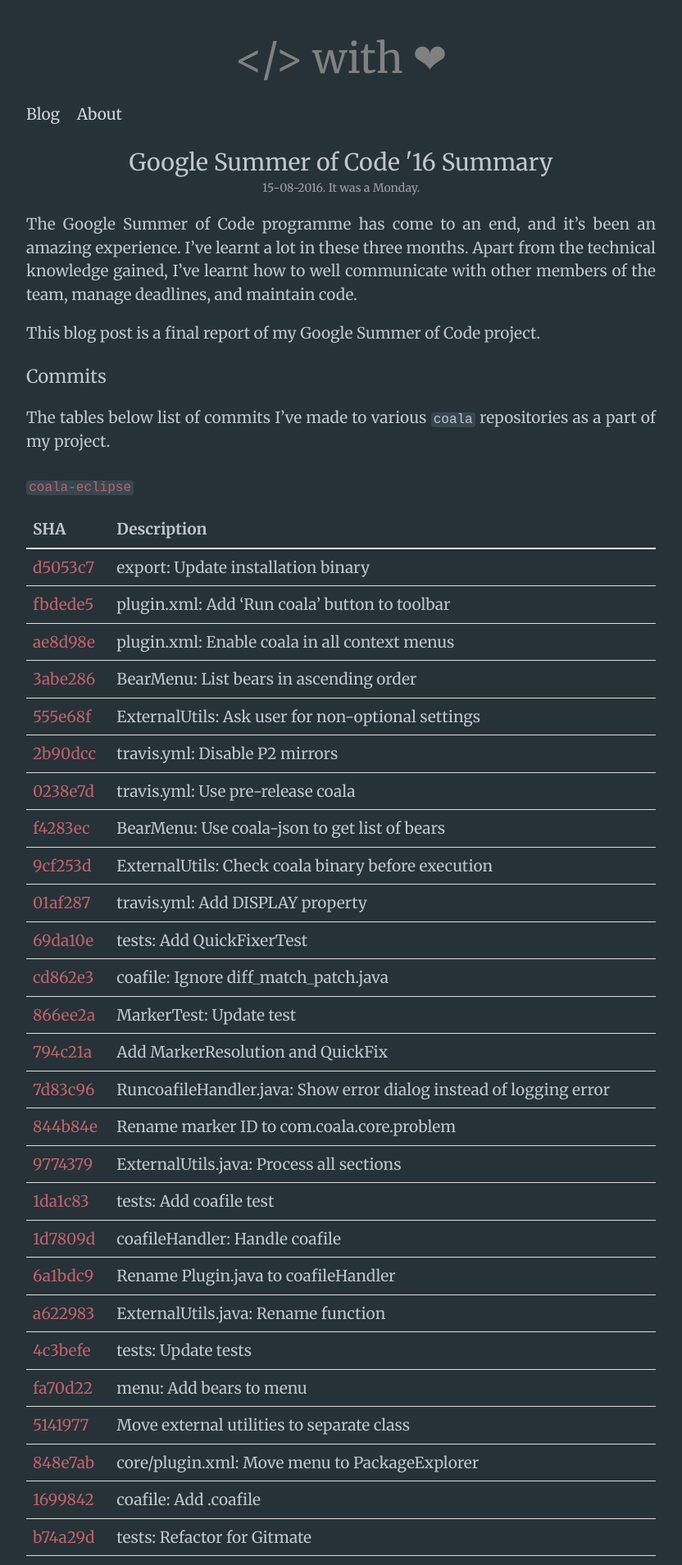
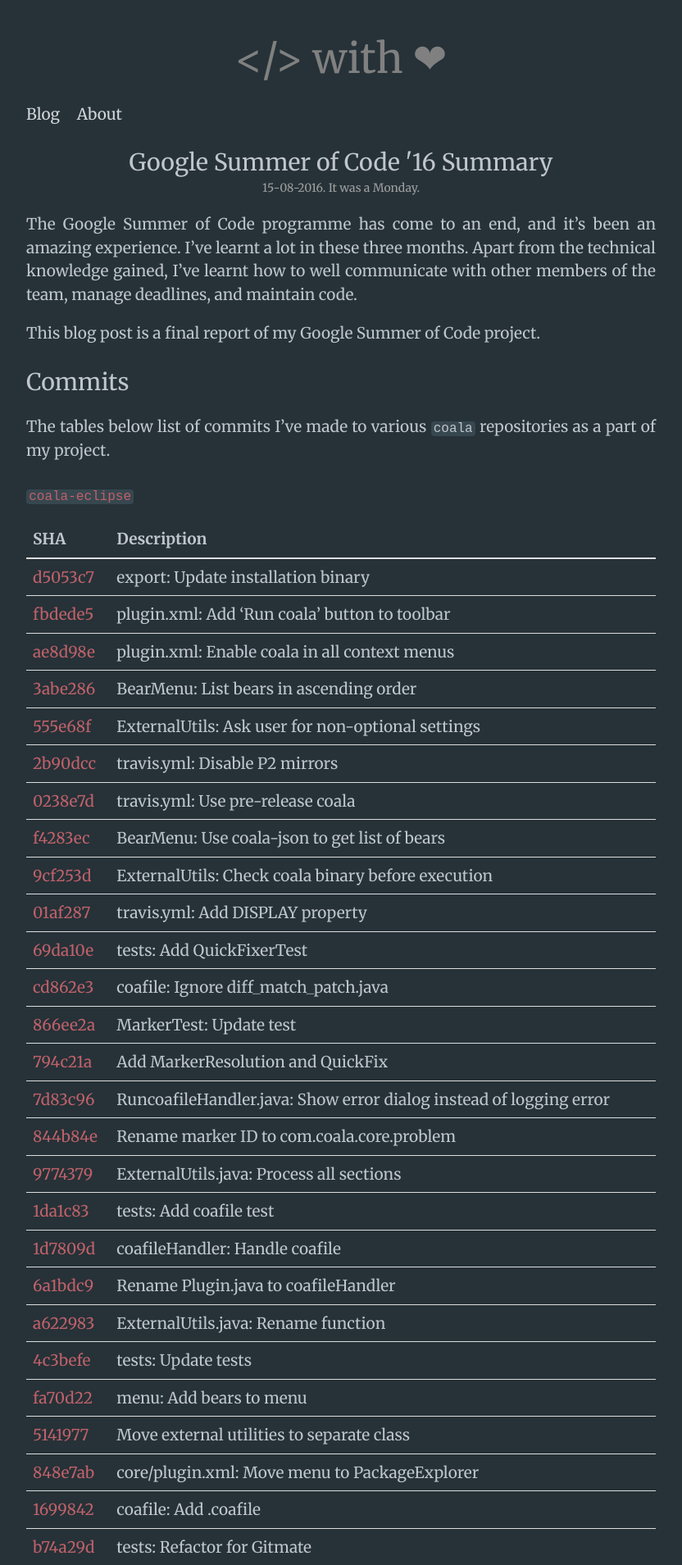
Before and after one commit to arafsheikh/arafsheikh.github.io, a Jekyll site: the page built from _posts/2016-08-16-gsoc-16-summary.md, in a window 1280 px wide. Shown: the top 1909 px of the page at 82% size, without its empty margins (224-1056 px from the left). Built offline with Jekyll 4.4.1, drawn with Linux system fonts in a browser that asks for light colours; Markdown is read by kramdown in place of the engine named in the settings.

```diff
--- a/_posts/2016-08-16-gsoc-16-summary.md
+++ b/_posts/2016-08-16-gsoc-16-summary.md
@@ -11,11 +11,11 @@ I've learnt how to well communicate with other members of the team, manage deadl
 
 This blog post is a final report of my Google Summer of Code project.
 
-### Commits
+## Commits
 
 The tables below list of commits I've made to various `coala` repositories as a part of my project.
 
-#### [`coala-eclipse`](https://github.com/coala-analyzer/coala-eclipse)
+### [`coala-eclipse`](https://github.com/coala-analyzer/coala-eclipse)
 
 |  SHA                                                                      |  Description                                                        |
 | ------------------------------------------------------------------------- | ------------------------------------------------------------------- |
@@ -70,7 +70,7 @@ The tables below list of commits I've made to various `coala` repositories as a
 | [e4426d6](https://github.com/coala-analyzer/coala-eclipse/commit/e4426d6) |  Rename com.coala.plugin to com.coala.core                          |
 | [513e6be](https://github.com/coala-analyzer/coala-eclipse/commit/513e6be) |  Clean up                                                           |
 
-#### [`coala-bears`](https://github.com/coala-analyzer/coala-bears)
+### [`coala-bears`](https://github.com/coala-analyzer/coala-bears)
 
 |  SHA                                                                    |  Description                                         |
 | ----------------------------------------------------------------------- | ---------------------------------------------------- |
@@ -79,7 +79,7 @@ The tables below list of commits I've made to various `coala` repositories as a
 | [9e5b42f](https://github.com/coala-analyzer/coala-bears/commit/9e5b42f) |  ClangComplexityBear: Make ``cursor_kinds`` private  |
 | [0fef458](https://github.com/coala-analyzer/coala-bears/commit/0fef458) |  CheckstyleBear: Handle column field correctly       |
 
-#### [`coala`](https://github.com/coala-analyzer/coala)
+### [`coala`](https://github.com/coala-analyzer/coala)
 
 |  SHA                                                              |  Description                                          |
 | ------------------------------------------------------------------| ----------------------------------------------------- |
```
